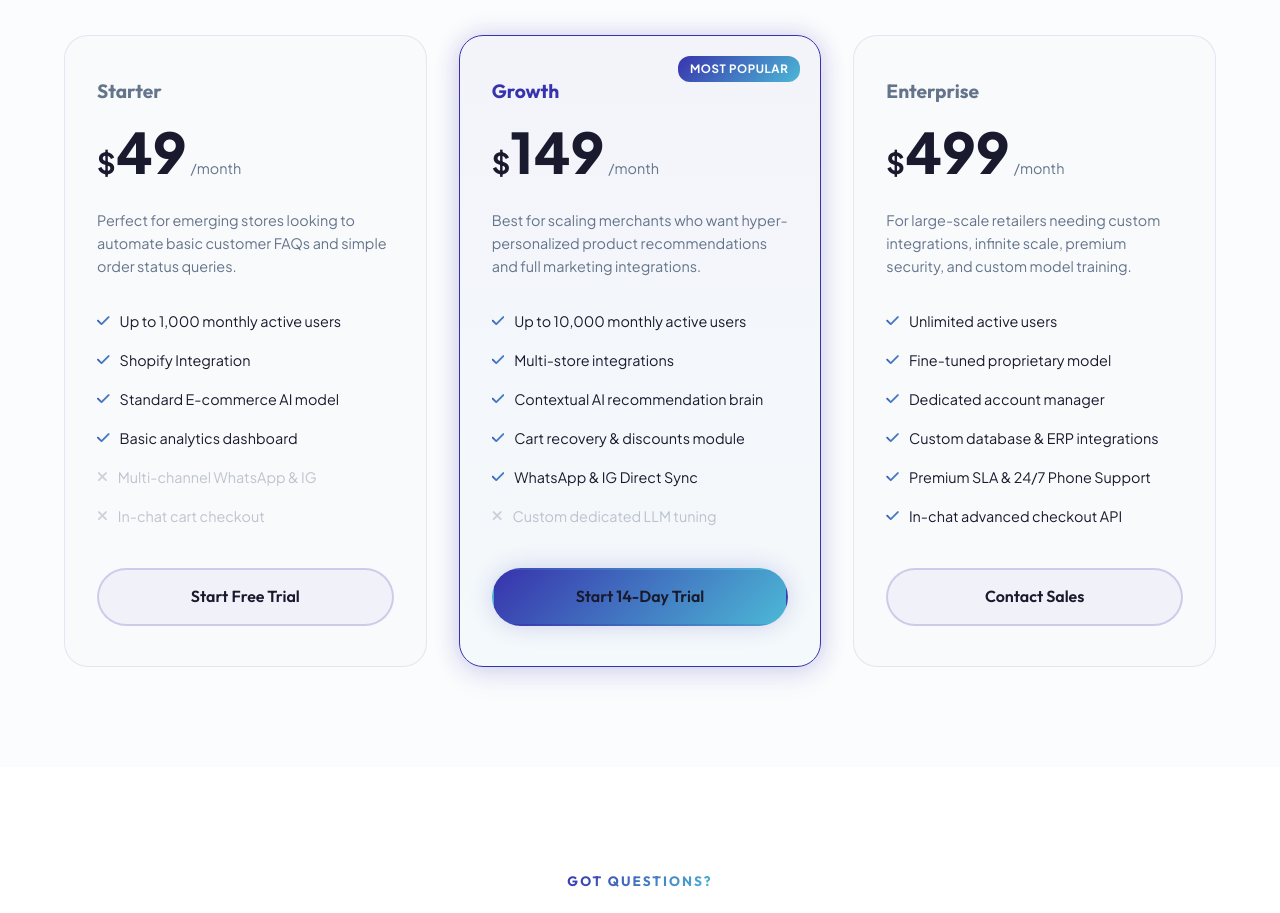
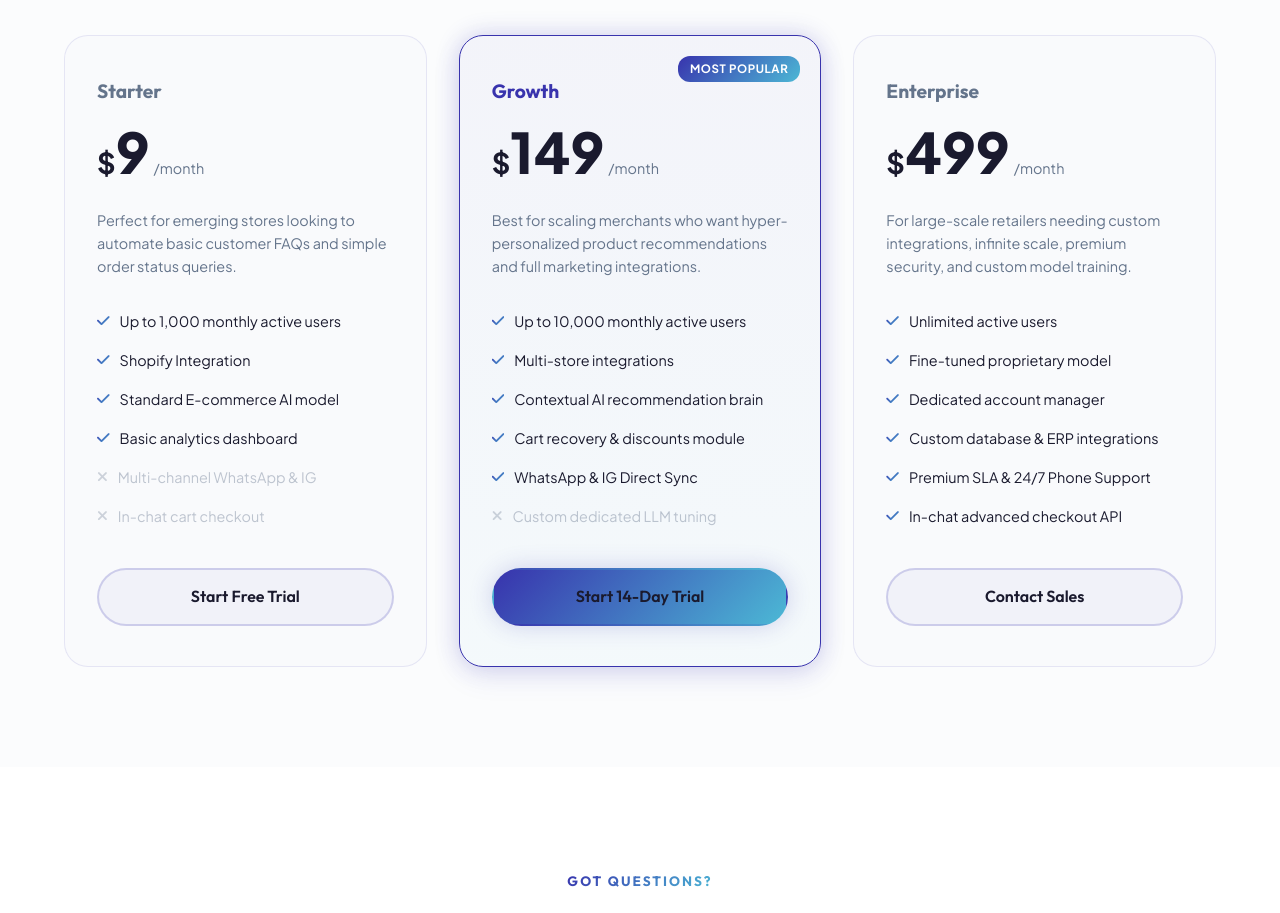
Before and after one commit to shivampb/recom-simple, a React (Vite) app: page / in a window 1280 px wide. Shown: the part 5640-6553 px from the top of the page. Built offline with nearby package versions, Linux system fonts and the light colour scheme.

Commit message:
Update Starter plan pricing to /month

```diff
--- a/src/pages/landing.tsx
+++ b/src/pages/landing.tsx
@@ -441,7 +441,7 @@ export function Landing() {
               <div className="card-tier-label">Starter</div>
               <div className="card-price">
                 <span className="currency">$</span>
-                <span className="price-number" data-monthly="49" data-annual="39">49</span>
+                <span className="price-number" data-monthly="9" data-annual="7">9</span>
                 <span className="period">/month</span>
               </div>
               <p className="card-desc">Perfect for emerging stores looking to automate basic customer FAQs and simple order status queries.</p>
```
